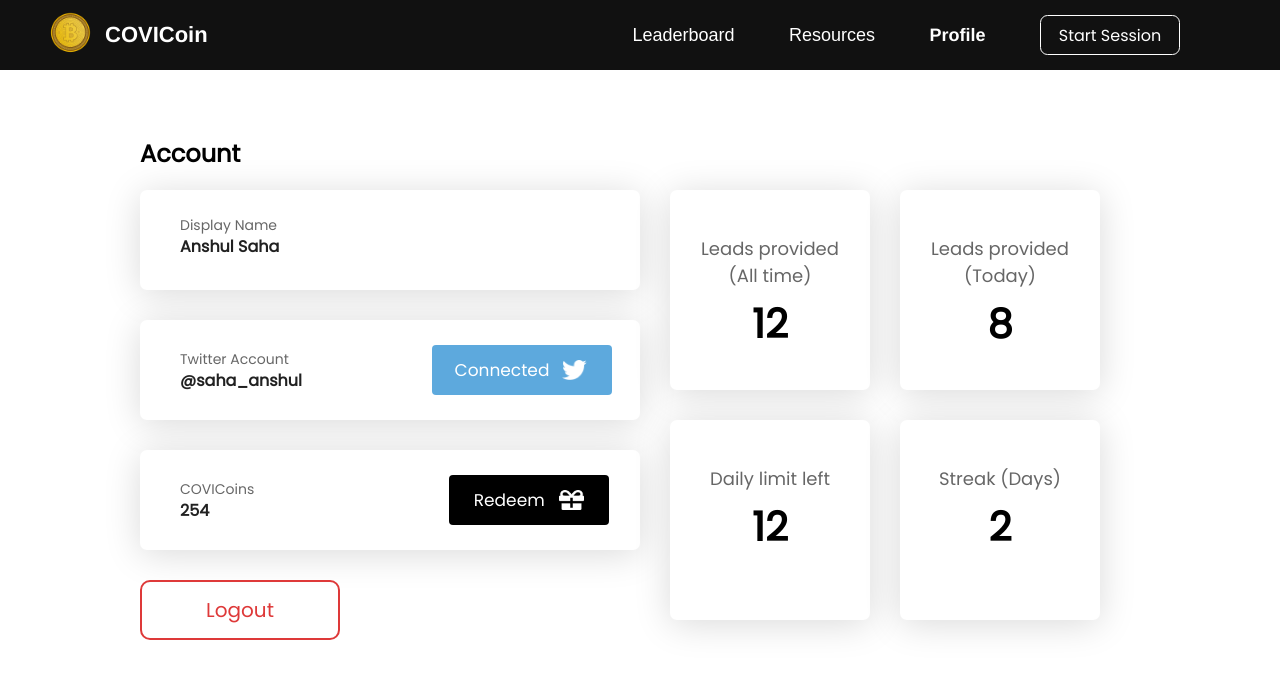
After one commit to cotnw/covicoin, a Node server app: page /profile in a window 1280 px wide. The commit adds this page. Shown: the top 679 px of the page. Run offline with Node 20, Linux system fonts and the light colour scheme; some libraries are stand-ins or nearby versions; some web fonts are replaced.

Commit message:
leaderboard + resources + profile

```diff
--- /dev/null
+++ b/public/css/profile.css
@@ -0,0 +1,137 @@
+.main-wrap {
+    height: 500px;
+    width: 1100px;
+    margin: auto;
+    margin-top: 120px;
+    display: flex;
+    flex-flow: row wrap;
+    align-items: center;
+}
+
+.left h1 {
+    font-family: Poppins;
+    font-size: 24px;
+    margin-left: 50px;
+}
+
+.left-card {
+    background: #FFFFFF;
+    /* shadow */
+    box-shadow: 0px 4px 36px rgba(0, 0, 0, 0.15);
+    border-radius: 7px;
+    height: 100px;
+    width: 500px;
+    margin-left: 50px;
+    margin-bottom: 30px;
+    font-family: Poppins;
+}
+
+.left-card h4 {
+    color: rgba(0, 0, 0, 0.6);
+    font-weight: lighter;
+    font-size: 14px;
+    padding-top: 25px;
+    padding-left: 40px;
+}
+
+.left-card p {
+    color: rgba(0, 0, 0, 0.87);
+    font-weight: lighter;
+    font-size: 16px;
+    margin-top: -20px;
+    font-weight: bold;
+    padding-left: 40px;
+}
+
+.right  {
+    display: flex;
+    flex-flow: row wrap;
+    align-items: center;
+    position: absolute;
+    margin-left: 580px;
+    margin-top: 100px;
+    width: 500px;
+}
+
+.right-card {
+    background: #FFFFFF;
+    box-shadow: 0px 4px 36px rgba(0, 0, 0, 0.15);
+    border-radius: 7px;
+    height: 200px;
+    width: 200px;
+    font-family: Poppins;
+    margin-right: 30px;
+    margin-bottom: 30px;
+}
+
+.right-card h2 {
+    color: rgba(0, 0, 0, 0.6);
+    font-weight: lighter;
+    font-size: 18px;
+    text-align: center;
+    padding-top: 30px;
+}
+
+.right-card h3 {
+    text-align: center;
+    font-size: 40px;
+    margin-top: -10px;
+}
+
+.inline {
+    display: flex;
+    flex-flow: row wrap;
+    align-items: center;
+}
+
+.twitter-connected-button {
+    height: 50px;
+    width: 180px;
+    background-color: transparent;
+    border: none;
+    background: #5DA9DD;
+    border-radius: 4px;
+    font-family: Poppins;
+    font-size: 17px;
+    font-weight: 500;
+    color: white;
+    margin-left: 130px;
+}
+
+.redeem-button {
+    margin-left: 195px;
+    background: black;
+    width: 160px;
+    height: 50px;
+    border: none;
+    border-radius: 4px;
+    font-family: Poppins;
+    font-size: 17px;
+    font-weight: 500;
+    color: white;
+}
+
+.twitter-img {
+    height: 20px;
+    width: 25px;
+    margin-left: -50px;
+}
+
+.twitter-text {
+    margin-top: -25px;
+}
+
+.end-session-button {
+    margin-left: 50px;
+    height: 60px;
+    width: 200px;
+    background-color: transparent;
+    border: none;
+    border: 2px #DE3939 solid;
+    border-radius: 10px;
+    font-family: Poppins;
+    font-size: 20px;
+    font-weight: 500;
+    text-align: center;
+    color: #DE3939;
+}
--- a/routes/index.js
+++ b/routes/index.js
@@ -13,4 +13,12 @@ router.get('/city', (req, res) => {
     res.render('city')
 })
 
+router.get('/resources', (req, res) => {
+    res.render('resources')
+});
+
+router.get('/profile', (req, res) => {
+    res.render('profile')
+});
+
 module.exports = router
--- a/views/help.ejs
+++ b/views/help.ejs
@@ -7,7 +7,7 @@
     <link rel="stylesheet" href="/css/common.css">
     <link rel="stylesheet" href="/css/help.css">
     <link rel="icon" href="/assets/logo.png" type="image/png" sizes="60x60">
-    <title>COVICoin</title>
+    <title>COVICoin - Session</title>
 </head>
 <body>
     <nav class="navbar">
--- a/views/leaderboard.ejs
+++ b/views/leaderboard.ejs
@@ -7,7 +7,7 @@
     <link rel="stylesheet" href="/css/common.css">
     <link rel="stylesheet" href="/css/leaderboard.css">
     <link rel="icon" href="/assets/logo.png" type="image/png" sizes="60x60">
-    <title>COVICoin - Session</title>
+    <title>COVICoin - Leaderboard</title>
 </head>
 <body>
     <nav class="navbar">
--- /dev/null
+++ b/views/profile.ejs
@@ -0,0 +1,74 @@
+<!DOCTYPE html>
+<html lang="en">
+<head>
+    <meta charset="UTF-8">
+    <meta http-equiv="X-UA-Compatible" content="IE=edge">
+    <meta name="viewport" content="width=device-width, initial-scale=1.0">
+    <link rel="stylesheet" href="/css/common.css">
+    <link rel="stylesheet" href="/css/profile.css">
+    <link rel="icon" href="/assets/logo.png" type="image/png" sizes="60x60">
+    <title>COVICoin - Profile</title>
+</head>
+<body>
+    <nav class="navbar">
+        <div class="navbar-inline">
+          <a class="navbar-brand" href="/">
+            <img src="/assets/logo.png" alt="" width="60" height="60">
+          </a>
+          <a href="/"><h2 class="nav-header-text">COVICoin</h2></a>
+        </div>
+        <div class="nav-links">
+            <a href="/leaderboard" class="nav-link">Leaderboard</a>
+            <a href="/resources" class="nav-link">Resources</a>
+            <b><a href="/profile" class="nav-link">Profile</a></b>
+            <a href="/session" class="nav-link"><button class="startsession-button">Start Session</button></a>
+        </div>
+    </nav>
+    <div class="main-wrap">
+        <div class="left">
+            <h1>Account</h1>
+            <div class="left-card">
+                <h4>Display Name</h4>
+                <p>Anshul Saha</p>
+            </div>
+            <div class="left-card inline">
+                <div class="twitter-text">
+                    <h4>Twitter Account</h4>
+                    <p>@saha_anshul</p>
+                </div>
+                <div class="inline">
+                    <button class="twitter-connected-button"><span style="margin-left: -40px;">Connected</span></button><img class="twitter-img" src="/assets/twitter.png">
+                </div>
+            </div>
+            <div class="left-card inline">
+                <div class="twitter-text">
+                    <h4>COVICoins</h4>
+                    <p>254</p>
+                </div>
+                <div class="inline">
+                    <button class="redeem-button"><span style="margin-left: -40px;">Redeem</span></button><img class="twitter-img" src="/assets/redeem.png">
+                </div>
+            </div>
+            <button class="end-session-button">Logout</button><br><br><br>
+        </div>
+        <div class="right">
+            <div class="right-card">
+                <h2>Leads provided<br>(All time)</h2>
+                <h3>12</h3>
+            </div>
+            <div class="right-card">
+                <h2>Leads provided<br>(Today)</h2>
+                <h3>8</h3>
+            </div>
+            <div class="right-card">
+                <h2>Daily limit left</h2>
+                <h3>12</h3>
+            </div>
+            <div class="right-card">
+                <h2>Streak (Days)</h2>
+                <h3>2</h3>
+            </div>
+        </div>
+    </div>
+</body>
+</html>
```
Also changed, not shown: public/css/leaderboard.css (+18 -1 lines), views/resources.ejs (added, +41 -0 lines), public/assets/redeem.png (added), public/assets/twitter.png (added).
